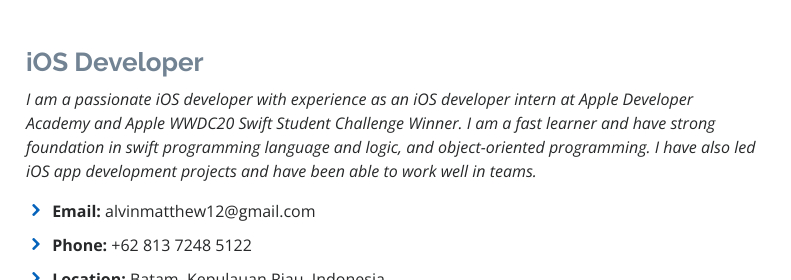
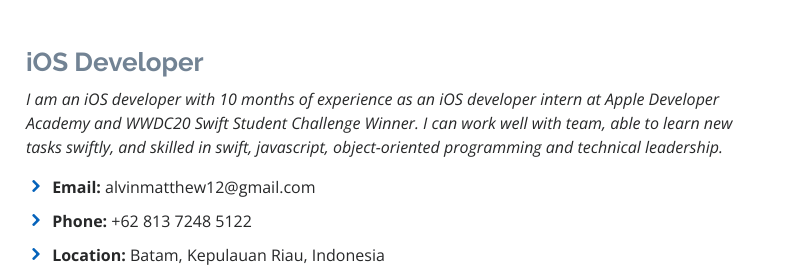
Before and after one commit to alvinmatthew12/portfolio, a plain HTML site: page index.html in a window 1280 px wide. Shown: the part 921-1201 px from the top of the page, 489-1280 px from the left. Drawn offline with nearby package versions, Linux system fonts and the light colour scheme.

Commit message:
Update about description

```diff
--- a/index.html
+++ b/index.html
@@ -85,7 +85,7 @@
           <div class="col-lg-8 pt-4 pt-lg-0 content">
             <h3>iOS Developer</h3>
             <p class="font-italic">
-              I am a passionate iOS developer with experience as an iOS developer intern at Apple Developer Academy and Apple WWDC20 Swift Student Challenge Winner. I am a fast learner and have strong foundation in swift programming language and logic, and object-oriented programming. I have also led iOS app development projects and have been able to work well in teams.
+              I am an iOS developer with 10 months of experience as an iOS developer intern at Apple Developer Academy and WWDC20 Swift Student Challenge Winner. I can work well with team, able to learn new tasks swiftly, and skilled in swift, javascript, object-oriented programming and technical leadership.
             </p>
             <div class="row">
               <div class="col-lg-12">
```
